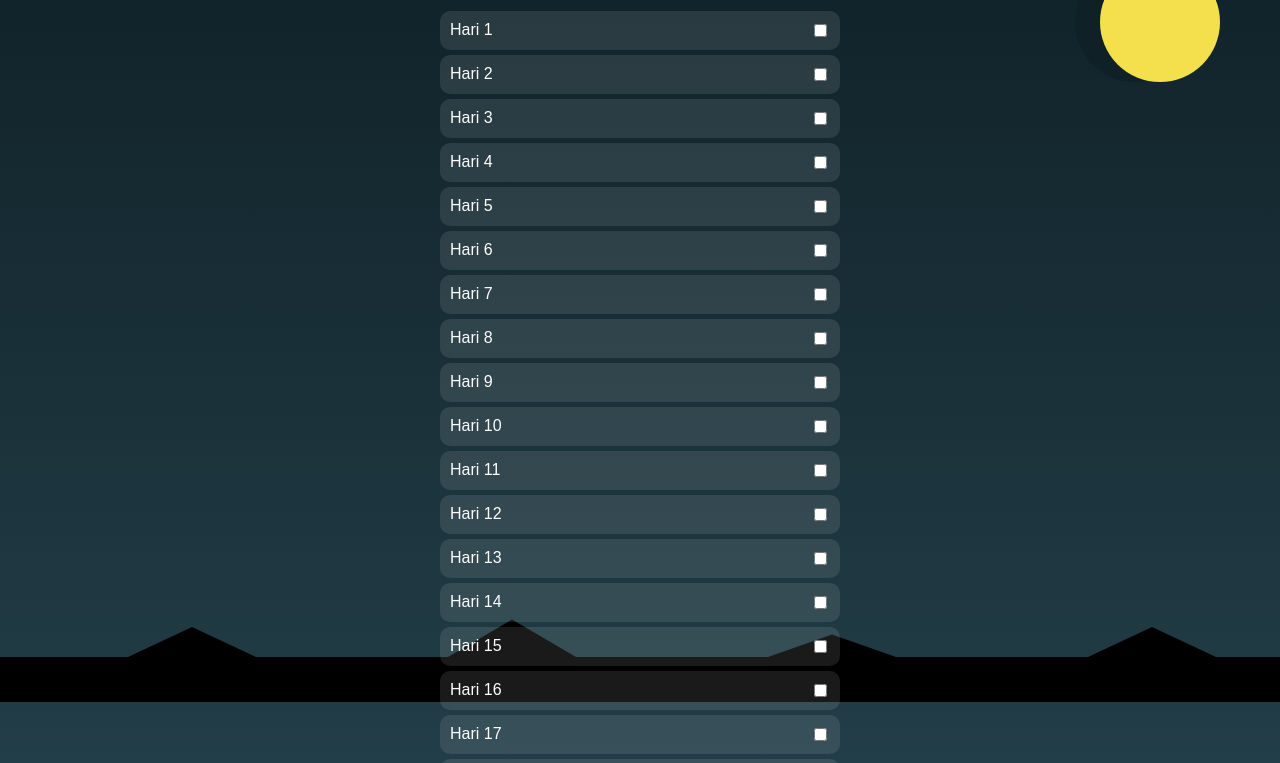
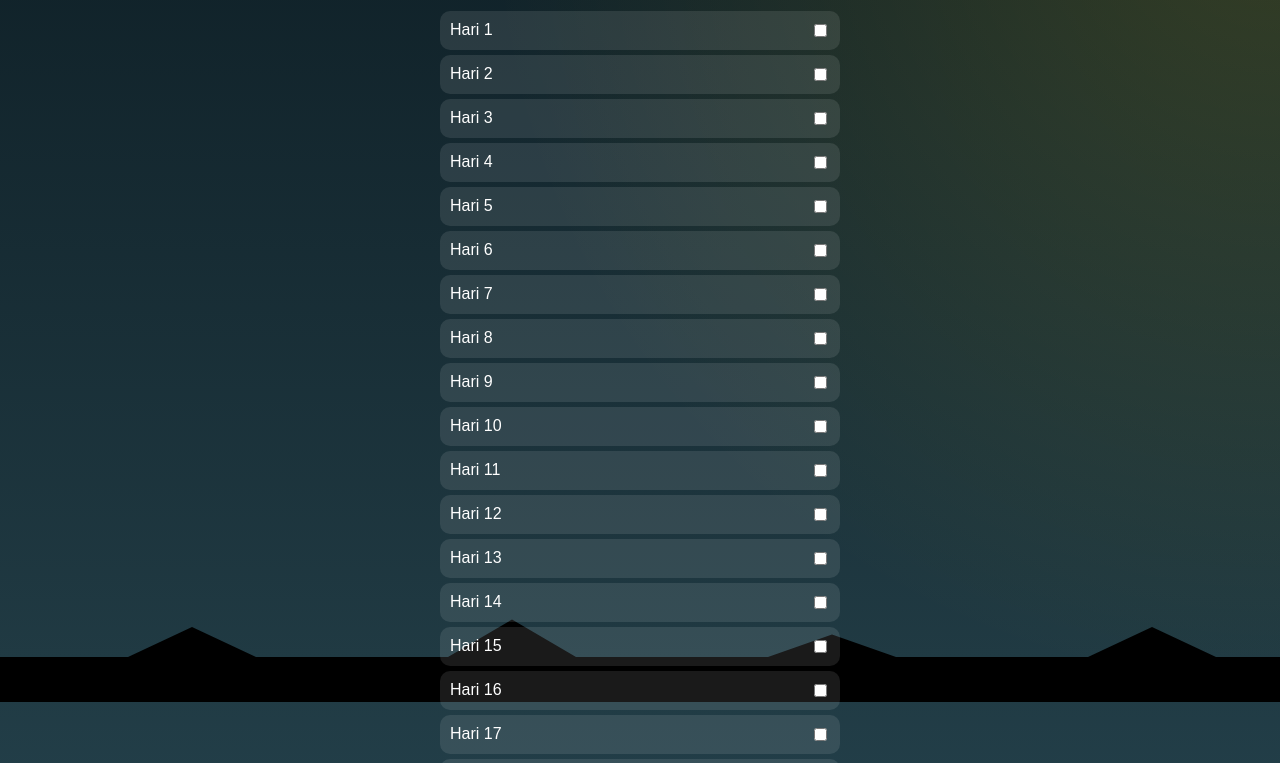
Before and after one commit to Husshhhh-html/bibodanntut, a plain HTML site: page index.htm in a window 1280 px wide. Shown: the part 98-861 px from the top of the page. Drawn offline with Linux system fonts and the light colour scheme.

Commit message:
Update index.htm

```diff
--- a/index.htm
+++ b/index.htm
@@ -15,18 +15,17 @@ body {
     overflow-x: hidden;
 }
 
-/* Bulan sabit */
-body::before {
-    content: "";
-    position: absolute;
-    top: 60px;
-    right: 60px;
-    width: 120px;
-    height: 120px;
-    background: #f4e04d;
-    border-radius: 50%;
-    box-shadow: -25px 0 0 0 #0f2027;
+body {
+    font-family: Arial, sans-serif;
+    margin: 0;
+    padding: 20px;
+    text-align: center;
+    color: white;
+    background: radial-gradient(circle at top right, rgba(255, 215, 0, 0.15), transparent 40%),
+                linear-gradient(to bottom, #0f2027, #203a43, #2c5364);
+    overflow-x: hidden;
 }
+
 
 /* Siluet masjid */
 body::after {
```
